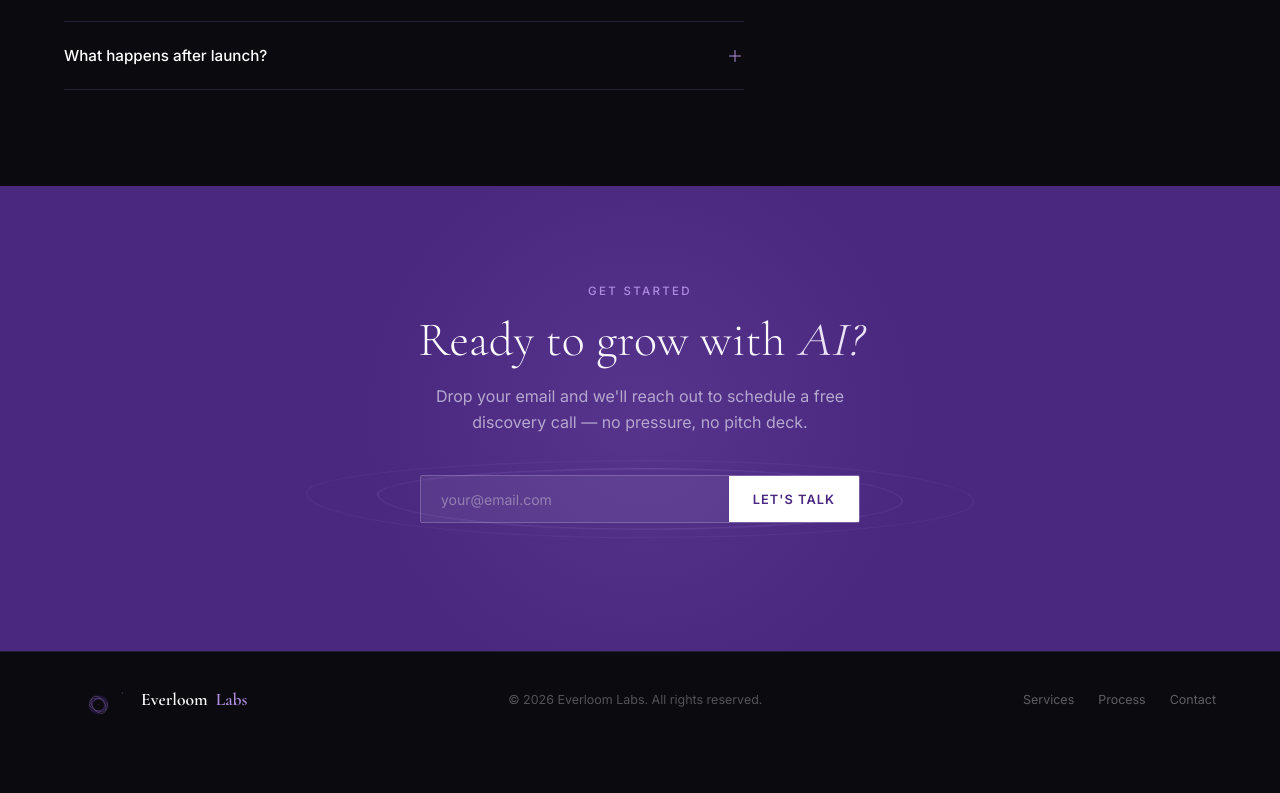
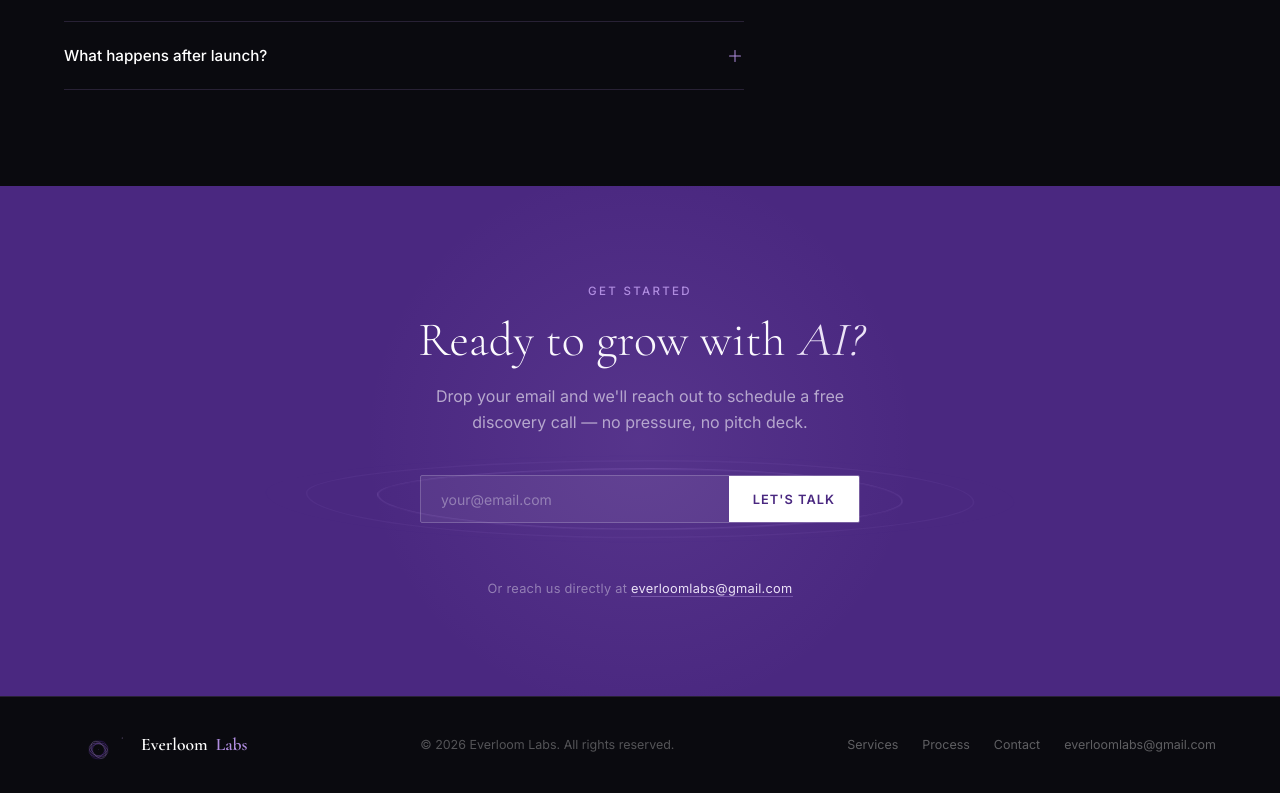
Before and after one commit to EverloomLabs/website, a website: page index.html in a window 1280 px wide. Shown: the part 3748-4541 px from the top of the page. Before the commit the page ends 4496 px from the top, so only its background shows below. Drawn offline with nearby package versions, Linux system fonts and the light colour scheme.

Commit message:
Add everloomlabs@gmail.com to contact section and footer

```diff
--- a/index.html
+++ b/index.html
@@ -372,6 +372,16 @@
     cursor: pointer; font-family: 'Inter', sans-serif; transition: all 0.2s;
   }
   .cta-form button:hover { background: var(--amethyst-pale); }
+  .contact-email {
+    margin-top: 1.5rem; font-size: 0.8rem; color: rgba(255,255,255,0.4);
+    letter-spacing: 0.02em;
+  }
+  .contact-email a {
+    color: var(--amethyst-pale); text-decoration: none;
+    border-bottom: 0.5px solid rgba(196,164,238,0.35);
+    transition: color 0.2s, border-color 0.2s;
+  }
+  .contact-email a:hover { color: var(--white); border-color: rgba(255,255,255,0.5); }
 
   /* FOOTER */
   footer {
@@ -634,6 +644,7 @@
     </form>
   </div>
   <p id="form-msg" style="margin-top:1rem;font-size:0.85rem;min-height:1.2em;"></p>
+  <p class="contact-email">Or reach us directly at <a href="mailto:everloomlabs@gmail.com">everloomlabs@gmail.com</a></p>
 </section>
 
 <script>
@@ -689,6 +700,7 @@
     <a href="#services">Services</a>
     <a href="#process">Process</a>
     <a href="#contact">Contact</a>
+    <a href="mailto:everloomlabs@gmail.com">everloomlabs@gmail.com</a>
   </div>
 </footer>
 
```
